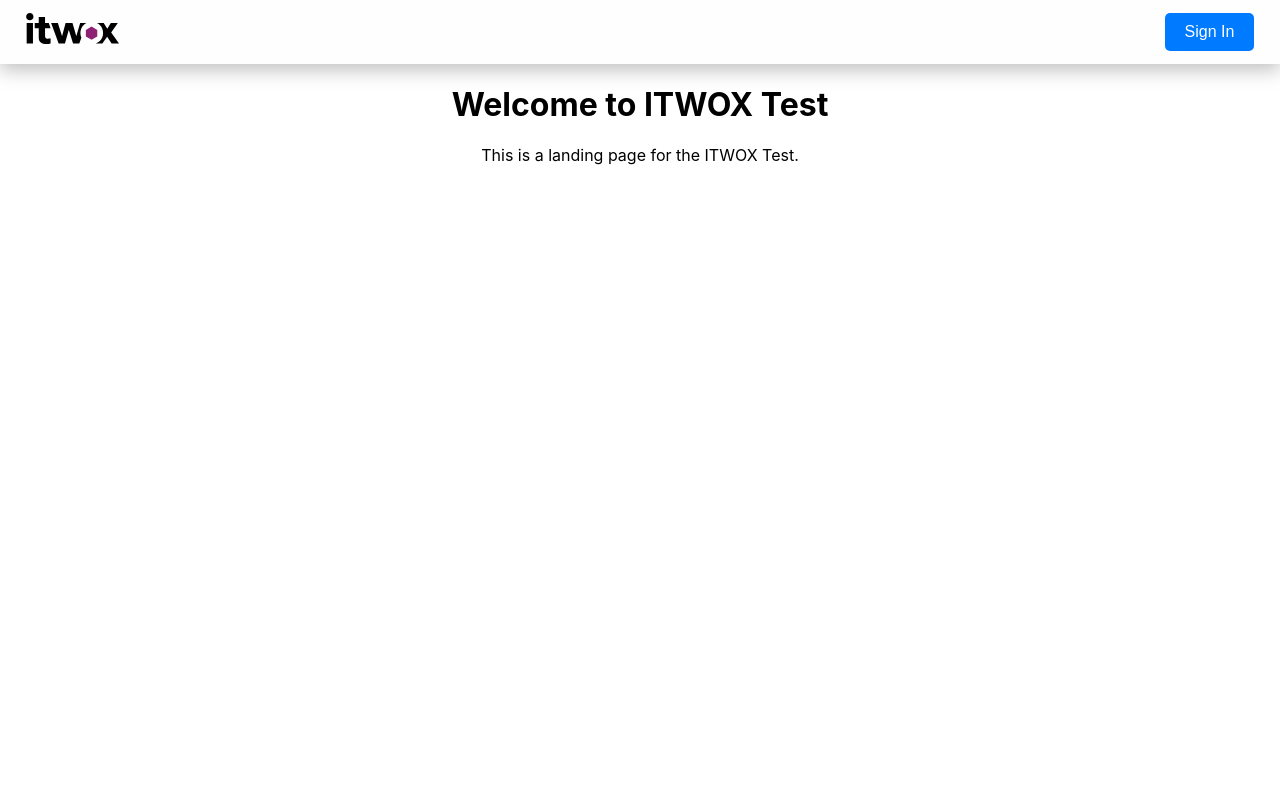
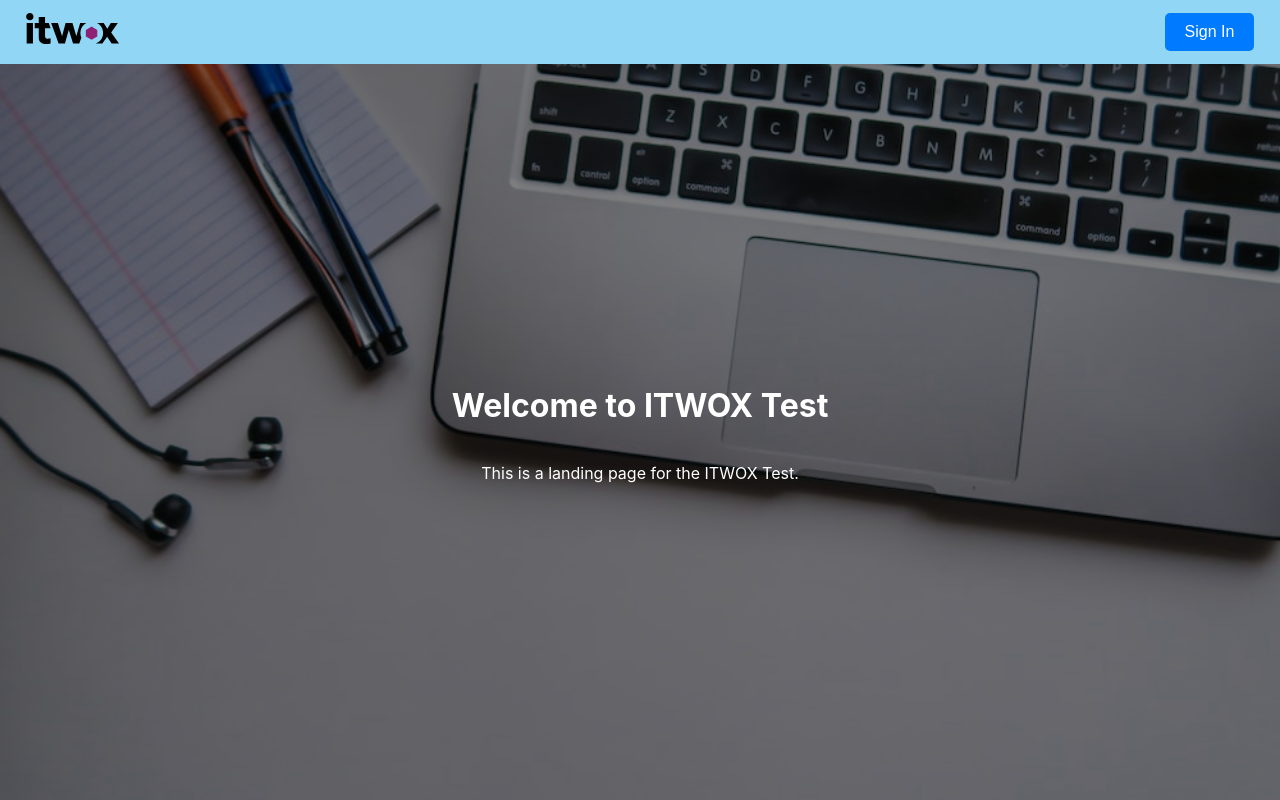
Before and after one commit to PrathameshDutondkar/ITWox-test, a React (Create React App) app in the folder itwoxtest-ui/: page / in a window 1280 px wide. Built offline with nearby package versions, Linux system fonts and the light colour scheme; no server answers.

Commit message:
Add image on landing page

```diff
--- a/itwoxtest-ui/src/views/Dashboard/Dashboard.tsx
+++ b/itwoxtest-ui/src/views/Dashboard/Dashboard.tsx
@@ -1,4 +1,3 @@
-// Dashboard.js
 import React from 'react';
 import { useDataContext } from '../../store/DataContext';
 import './dashboard.scss';
@@ -9,16 +8,25 @@ const Dashboard = () => {
   const { posts, comments, loading, error } = useDataContext();
 
   return (
-    <div>
+    <div data-testid="dashboard">
       <h2>Dashboard</h2>
-      {loading ? (
-        <Spin size="large" />
-      ) : error ? (
-        <p>Error: {error}</p>
-      ) : posts.length === 0 ? (
-        <p>No posts available.</p>
-      ) : (
-        <PostData posts={posts} comments={comments} />
+      {loading && (
+        <div data-testid="loading-state">
+          <Spin size="large" />
+        </div>
+      )}
+      {error && (
+        <div data-testid="error-state">
+          <p>Error: {error}</p>
+        </div>
+      )}
+      {!loading && !error && posts.length === 0 && (
+        <div data-testid="no-posts-state">
+          <p>No posts available.</p>
+        </div>
+      )}
+      {!loading && !error && posts.length > 0 && (
+        <PostData data-testid="post-data" posts={posts} comments={comments} />
       )}
     </div>
   );
--- a/itwoxtest-ui/src/views/LandingPage/Landing.tsx
+++ b/itwoxtest-ui/src/views/LandingPage/Landing.tsx
@@ -6,9 +6,7 @@ import './landing.scss';
 const Landing = () => {
   return (
     <div className="landing-container">
-
         <h1>Welcome to ITWOX Test</h1>
-
       <section className="landing-content">
         <div className="text-container">
           <p>This is a landing page for the ITWOX Test.</p>
--- a/itwoxtest-ui/src/views/LandingPage/landing.scss
+++ b/itwoxtest-ui/src/views/LandingPage/landing.scss
@@ -0,0 +1,22 @@
+.landing-container {
+    position: relative;
+    display: flex;
+    flex-direction: column;
+    align-items: center;
+    justify-content: center;
+    height: 92vh;
+    background: linear-gradient(rgba(0, 0, 0, 0.5), rgba(0, 0, 0, 0.5)), url("../../assets/background.jpeg");
+    background-size: cover;
+    background-position: center;
+    background-repeat: no-repeat;
+    color: #fff;
+    .landing-overlay {
+      position: absolute;
+      top: 0;
+      left: 0;
+      width: 100%;
+      height: 100%;
+      background: rgba(0, 0, 0, 0.5);
+      z-index: -1;
+    }
+}
--- a/itwoxtest-ui/src/views/NavBar/navbar.scss
+++ b/itwoxtest-ui/src/views/NavBar/navbar.scss
@@ -5,10 +5,8 @@
   justify-content: space-between;
   padding: 1% 2%;
   gap: 2rem;
-  box-shadow: 0px 6px 18px 0px rgba(0, 0, 0, 0.25);
-  backdrop-filter: blur(21px);
-  background: #fefefe;
-
+  background:#91d7f5;
+  box-shadow: 0 2px 4px rgba(0, 0, 0, 0.2);
   .sign-out-button,
   .sign-in-button {
     padding: 10px 20px;
```
Also changed, not shown: 2 other files (tests, documents, lock files or other folders).
